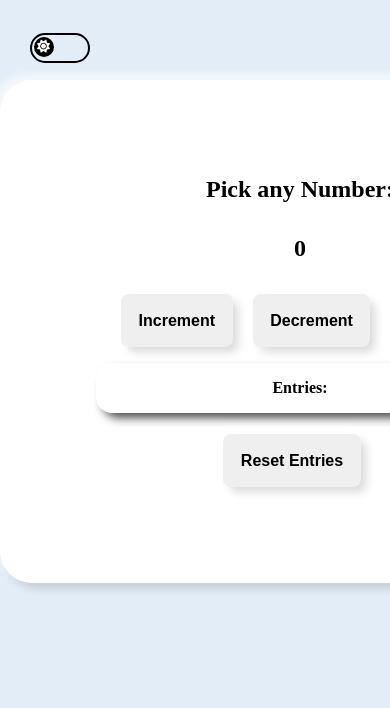
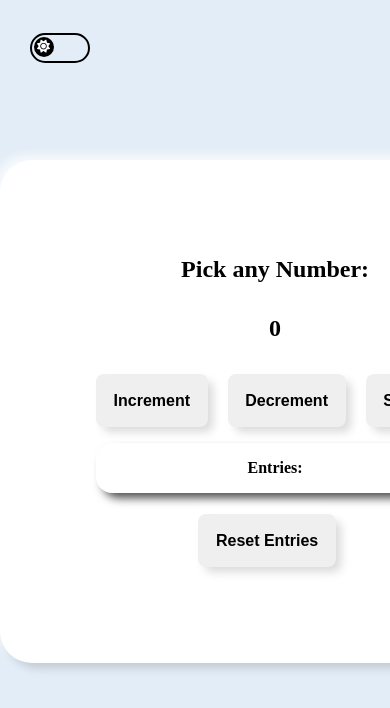
Before and after one commit to RieEvans/DarkModeEntries, a plain HTML site: page index.html in a window 390 px wide. Shown: the top 708 px of the page. Drawn offline with Linux system fonts and the light colour scheme.

Commit message:
Update main.css

```diff
--- a/main.css
+++ b/main.css
@@ -12,6 +12,21 @@ body{
     margin-top: 5rem;
 }
 
+@media all and (max-width:500px) {
+    body{
+
+        width: 200px;
+        height: 50px;
+        margin-top: 10rem;
+    }
+
+    .container {
+        position: relative;
+        display: flex;
+        flex-wrap: wrap;
+    }
+
+}
 
 
 .container{
```
